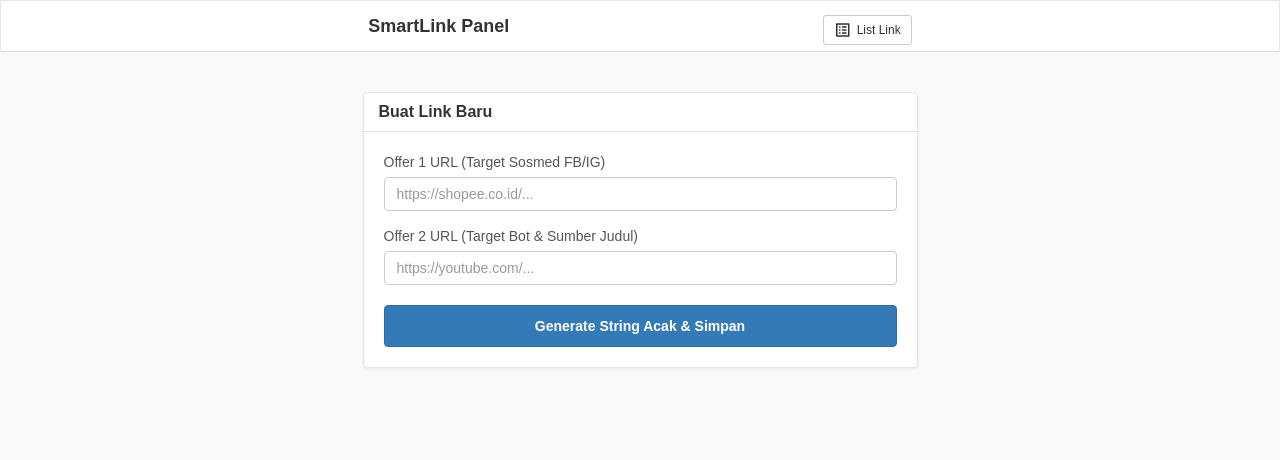
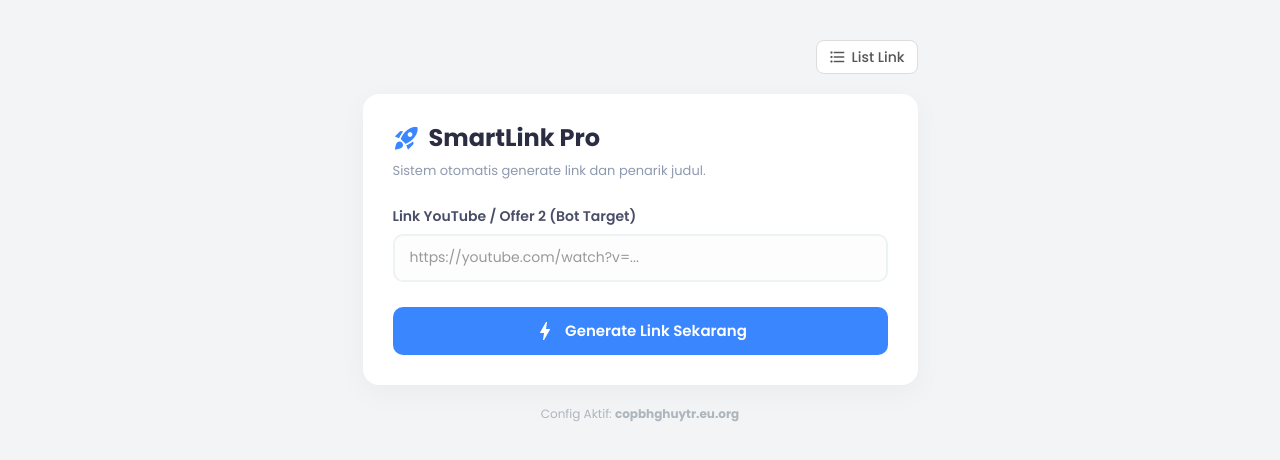
Before and after one commit to hyein89/botlink, a Next.js app: page /admin in a window 1280 px wide. Shown: the top 460 px of the page. Built offline with nearby package versions, Linux system fonts and the light colour scheme.

Commit message:
Update page.js

```diff
--- a/app/admin/page.js
+++ b/app/admin/page.js
@@ -1,34 +1,31 @@
 "use client";
 import { useState } from 'react';
-
-// ======================================================================
-// GANTI DOMAIN LU DI SINI
-// Kalo besok ganti domain baru, cukup ubah tulisan di bawah ini aja.
-// ======================================================================
-const BASE_DOMAIN = 'copbhghuytr.eu.org';
-
+// Narik file config.js dari folder luar (root)
+import { appConfig } from '../../config.js';
 
 export default function AdminPage() {
   const [loading, setLoading] = useState(false);
   const [result, setResult] = useState(null);
   const [generatedLink, setGeneratedLink] = useState('');
-  const [copyText, setCopyText] = useState('Copy');
+  const [copyText, setCopyText] = useState('Copy Link');
 
   const generateString = () => Math.random().toString(36).substring(2, 8);
 
   const handleSubmit = async (e) => {
     e.preventDefault();
     setLoading(true);
-    setResult({ type: 'info', message: 'Sedang memproses judul dan menyimpan...' });
+    setResult({ type: 'info', message: 'Sedang memproses judul & menyimpan...' });
     setGeneratedLink('');
-    setCopyText('Copy');
+    setCopyText('Copy Link');
 
     const stringAcak = generateString();
-    const offer1Url = e.target.offer1Url.value;
     const offer2Url = e.target.offer2Url.value;
+
+    // NGAIT DATA DARI FILE CONFIG LUAR
+    const offer1Url = appConfig.OFFER1;
+    const domainAktif = appConfig.DOMAIN;
     let pathTambahan = 'viral-video';
 
-    // 1. Usaha narik judul (Gagal gak apa-apa, gak bakal crash)
     try {
       const titleRes = await fetch('/api/get-title', {
         method: 'POST',
@@ -43,7 +40,6 @@ export default function AdminPage() {
       console.log('Gagal narik judul, pakai default.');
     }
 
-    // 2. Simpan ke Supabase
     try {
       const supabaseUrl = process.env.NEXT_PUBLIC_SUPABASE_URL;
       const supabaseKey = process.env.NEXT_PUBLIC_SUPABASE_ANON_KEY;
@@ -66,18 +62,18 @@ export default function AdminPage() {
       });
 
       if (res.ok) {
-        const finalLink = `https://${stringAcak}.${BASE_DOMAIN}`;
+        const finalLink = `https://${stringAcak}.${domainAktif}`;
         setGeneratedLink(finalLink);
         setResult({
           type: 'success',
-          message: `BERHASIL DISIMPAN!\nTarget Akhir: https://${BASE_DOMAIN}/${stringAcak}/${pathTambahan}`
+          message: `Mantap! Berhasil Disimpan.`
         });
         e.target.reset();
       } else {
-        setResult({ type: 'danger', message: 'Gagal menyimpan ke database. Cek koneksi Supabase.' });
+        setResult({ type: 'danger', message: 'Gagal! Cek koneksi Supabase lo.' });
       }
     } catch (error) {
-      setResult({ type: 'danger', message: 'Gagal koneksi ke Vercel/Supabase.' });
+      setResult({ type: 'danger', message: 'Gagal koneksi ke server.' });
     }
     setLoading(false);
   };
@@ -85,85 +81,91 @@ export default function AdminPage() {
   const copyToClipboard = () => {
     if (generatedLink) {
       navigator.clipboard.writeText(generatedLink);
-      setCopyText('Copied!');
-      setTimeout(() => setCopyText('Copy'), 2000);
+      setCopyText('Tercopy!');
+      setTimeout(() => setCopyText('Copy Link'), 2000);
     }
   };
 
   return (
     <>
-      {/* Load Bootstrap 3 & Google Icons langsung tanpa instalasi npm */}
+      <link href="https://fonts.googleapis.com/css2?family=Poppins:wght@400;500;600;700&display=swap" rel="stylesheet" />
       <link rel="stylesheet" href="https://maxcdn.bootstrapcdn.com/bootstrap/3.4.1/css/bootstrap.min.css" />
       <link href="https://fonts.googleapis.com/icon?family=Material+Icons" rel="stylesheet" />
 
-      <div style={{ backgroundColor: '#f9f9f9', minHeight: '100vh', fontFamily: 'sans-serif' }}>
+      <style dangerouslySetInnerHTML={{__html: `
+        body { font-family: 'Poppins', sans-serif; background-color: #f4f7f6; color: #2b2d42; }
+        .admin-wrapper { min-height: 100vh; padding-top: 40px; padding-bottom: 40px; }
+        .modern-card { background: #ffffff; border-radius: 16px; box-shadow: 0 8px 30px rgba(0,0,0,0.04); padding: 30px; border: none; }
+        .brand-title { font-weight: 700; font-size: 24px; color: #2b2d42; display: flex; align-items: center; gap: 8px; margin-top: 0; }
+        .brand-subtitle { font-size: 13px; color: #8d99ae; margin-bottom: 25px; }
+        .input-custom { border-radius: 10px; padding: 22px 15px; border: 2px solid #edf2f4; box-shadow: none; font-size: 14px; background: #fdfdfd; transition: all 0.3s; }
+        .input-custom:focus { border-color: #3a86ff; background: #fff; box-shadow: 0 0 0 4px rgba(58, 134, 255, 0.1); }
+        .btn-custom { background: #3a86ff; color: #fff; border-radius: 10px; font-weight: 600; padding: 12px; font-size: 15px; border: none; transition: all 0.3s; display: flex; justify-content: center; align-items: center; gap: 8px;}
+        .btn-custom:hover { background: #2563eb; color: #fff; box-shadow: 0 4px 15px rgba(58, 134, 255, 0.3); }
+        .result-box { background: #f8f9fa; border-radius: 12px; padding: 20px; border: 1px solid #e9ecef; margin-top: 20px; }
+        .link-output { background: #fff; border: 2px dashed #ced4da; border-radius: 8px; padding: 15px; font-weight: 600; color: #3a86ff; font-size: 15px; word-break: break-all; margin-bottom: 15px; text-align: center;}
+      `}} />
 
-        {/* Header Navbar */}
-        <nav className="navbar navbar-default" style={{ borderRadius: 0, borderBottom: '1px solid #ddd', backgroundColor: '#fff' }}>
+      <div className="admin-wrapper">
         <div className="container">
-            <div className="navbar-header" style={{ width: '100%', display: 'flex', justifyContent: 'space-between', alignItems: 'center' }}>
-              <span className="navbar-brand" style={{ fontWeight: 'bold', color: '#333' }}>SmartLink Panel</span>
-              <button className="btn btn-default btn-sm" style={{ marginTop: '8px', display: 'flex', alignItems: 'center' }}>
-                <span className="material-icons notranslate" translate="no" style={{ fontSize: '18px', marginRight: '5px' }}>list_alt</span>
+
+          <div className="row" style={{ marginBottom: '20px' }}>
+            <div className="col-md-6 col-md-offset-3 col-sm-8 col-sm-offset-2" style={{ display: 'flex', justifyContent: 'flex-end' }}>
+              <button className="btn btn-default" style={{ borderRadius: '8px', fontWeight: '500', display: 'flex', alignItems: 'center', gap: '5px', border: '1px solid #ddd', color: '#555' }}>
+                <span className="material-icons notranslate" translate="no" style={{ fontSize: '18px' }}>format_list_bulleted</span>
                 List Link
               </button>
             </div>
           </div>
-        </nav>
 
-        {/* Konten Form */}
-        <div className="container" style={{ paddingTop: '20px', paddingBottom: '40px' }}>
           <div className="row">
             <div className="col-md-6 col-md-offset-3 col-sm-8 col-sm-offset-2">
+              <div className="modern-card">
+                <h2 className="brand-title">
+                  <span className="material-icons notranslate" translate="no" style={{ color: '#3a86ff', fontSize: '28px' }}>rocket_launch</span>
+                  SmartLink Pro
+                </h2>
+                <p className="brand-subtitle">Sistem otomatis generate link dan penarik judul.</p>
 
-              {/* Box Form Bootstrap (Panel) */}
-              <div className="panel panel-default" style={{ boxShadow: '0 1px 3px rgba(0,0,0,0.05)', borderColor: '#e3e3e3' }}>
-                <div className="panel-heading" style={{ backgroundColor: '#fff', borderBottom: '1px solid #e3e3e3' }}>
-                  <h3 className="panel-title" style={{ fontWeight: 'bold', fontSize: '16px' }}>Buat Link Baru</h3>
-                </div>
-                <div className="panel-body" style={{ padding: '20px' }}>
                 <form onSubmit={handleSubmit}>
-
-                    <div className="form-group">
-                      <label style={{ fontWeight: 'normal', color: '#555' }}>Offer 1 URL (Target Sosmed FB/IG)</label>
-                      <input type="url" name="offer1Url" className="form-control" required placeholder="https://shopee.co.id/..." style={{ boxShadow: 'none', borderColor: '#ccc' }} />
+                  <div className="form-group" style={{ marginBottom: '25px' }}>
+                    <label style={{ fontWeight: '600', color: '#4a4e69', marginBottom: '8px' }}>Link YouTube / Offer 2 (Bot Target)</label>
+                    <input type="url" name="offer2Url" className="form-control input-custom" required placeholder="https://youtube.com/watch?v=..." />
                   </div>
 
-                    <div className="form-group" style={{ marginBottom: '20px' }}>
-                      <label style={{ fontWeight: 'normal', color: '#555' }}>Offer 2 URL (Target Bot & Sumber Judul)</label>
-                      <input type="url" name="offer2Url" className="form-control" required placeholder="https://youtube.com/..." style={{ boxShadow: 'none', borderColor: '#ccc' }} />
-                    </div>
-
-                    <button type="submit" className="btn btn-primary btn-block" disabled={loading} style={{ fontWeight: 'bold', padding: '10px' }}>
-                      {loading ? 'Sedang Memproses...' : 'Generate String Acak & Simpan'}
+                  <button type="submit" className="btn btn-block btn-custom" disabled={loading}>
+                    {loading ? (
+                      <><span className="material-icons notranslate" translate="no" style={{ animation: 'spin 2s linear infinite' }}>autorenew</span> Memproses...</>
+                    ) : (
+                      <><span className="material-icons notranslate" translate="no">bolt</span> Generate Link Sekarang</>
+                    )}
                   </button>
                 </form>
 
-                  {/* Area Notifikasi & Hasil (Tanpa JS Popup Alert) */}
                 {result && (
-                    <div className={`alert alert-${result.type}`} style={{ marginTop: '20px', marginBottom: '0', padding: '15px' }}>
-                      <p style={{ margin: 0, whiteSpace: 'pre-wrap', fontSize: '13px' }}>{result.message}</p>
+                  <div className="result-box">
+                    <p style={{ fontWeight: '600', color: result.type === 'success' ? '#2b9348' : '#d90429', margin: '0 0 15px 0', fontSize: '14px', textAlign: 'center' }}>
+                      {result.message}
+                    </p>
 
-                      {/* Muncul Form Copy Link kalau Sukses */}
                     {generatedLink && (
-                        <div style={{ marginTop: '15px' }}>
-                          <label style={{ fontSize: '12px', fontWeight: 'bold' }}>Link Buat di Sosmed:</label>
-                          <div className="input-group">
-                            <input type="text" className="form-control" value={generatedLink} readOnly style={{ backgroundColor: '#fff', cursor: 'text' }} />
-                            <span className="input-group-btn">
-                              <button className="btn btn-success" type="button" onClick={copyToClipboard} style={{ display: 'flex', alignItems: 'center' }}>
-                                <span className="material-icons notranslate" translate="no" style={{ fontSize: '16px', marginRight: '4px' }}>content_copy</span>
+                      <>
+                        <div className="link-output">
+                          {generatedLink}
+                        </div>
+                        <button className="btn btn-block" onClick={copyToClipboard} style={{ backgroundColor: '#2b2d42', color: '#fff', borderRadius: '8px', fontWeight: '500', padding: '10px', display: 'flex', justifyContent: 'center', alignItems: 'center', gap: '6px', border: 'none' }}>
+                          <span className="material-icons notranslate" translate="no" style={{ fontSize: '18px' }}>content_copy</span>
                           {copyText}
                         </button>
-                            </span>
-                          </div>
+                      </>
+                    )}
                   </div>
                 )}
 
               </div>
-                  )}
 
-                </div>
+              <div style={{ textAlign: 'center', marginTop: '20px', fontSize: '12px', color: '#adb5bd' }}>
+                Config Aktif: <strong>{appConfig.DOMAIN}</strong>
               </div>
 
             </div>
```
Lines whose indentation alone changed are shown as unchanged.
